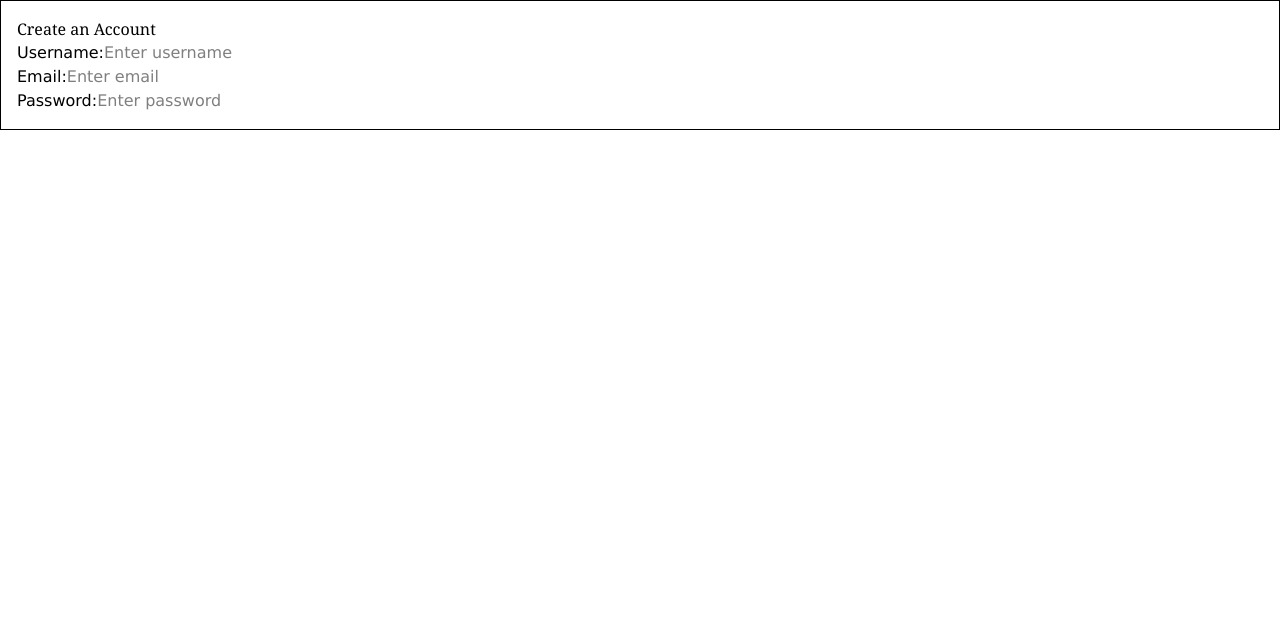
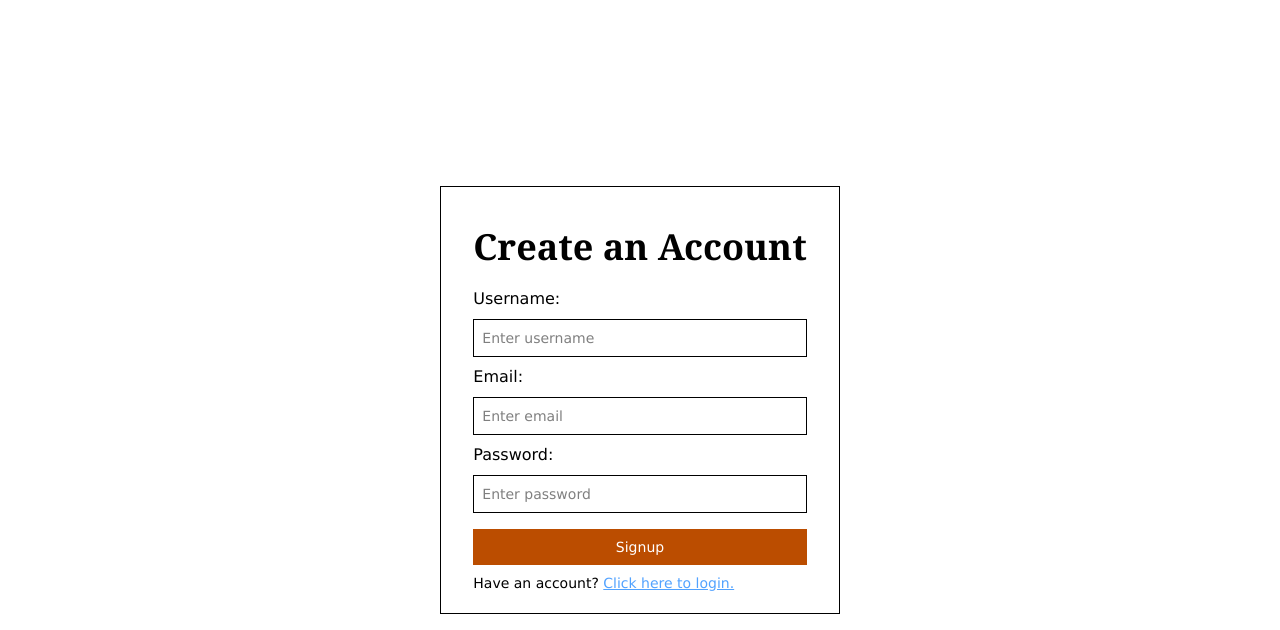
Before and after one commit to Wineshuga/task-manager, a React (Vite) app in the folder frontend/: page /signup in a window 1280 px wide. Shown: the top 630 px of the page. Built offline with nearby package versions, Linux system fonts and the light colour scheme; no server answers.

Commit message:
Integrate register api on sign up page

```diff
--- a/frontend/src/pages/Signup.tsx
+++ b/frontend/src/pages/Signup.tsx
@@ -1,25 +1,96 @@
+import axios from "axios";
+import { useState } from "react";
+import { Link, useNavigate } from "react-router-dom";
+import { toast } from "react-toastify";
+
+const API_URL = import.meta.env.VITE_API_URL;
+
 const Signup = () => {
+  const [isLoading, setIsLoading] = useState(false);
+  const navigate = useNavigate();
+  const [inputValue, setInputValue] = useState({
+    username: "",
+    email: "",
+    password: "",
+  });
+  const handleSubmit = async (e: React.FormEvent<HTMLFormElement>) => {
+    e.preventDefault();
+    setIsLoading(true);
+    const payload = {
+      username: inputValue.username,
+      email: inputValue.email,
+      password: inputValue.password,
+    };
+
+    try {
+      await axios.post(`${API_URL}/api/auth/register/`, payload);
+      toast.success("Account created!");
+      setInputValue({ username: "", email: "", password: "" });
+      navigate("/");
+    } catch (error) {
+      console.error(error);
+      toast.error("Something went wrong!");
+    } finally {
+      setIsLoading(false);
+    }
+  };
   return (
-    <section>
-      <article className="border p-4">
-        <h1>Create an Account</h1>
-        <form action="" method="post">
+    <section className="flex justify-center items-center h-screen">
+      <article className="border sm:px-8 px-4 py-5 mx-3">
+        <h1 className="font-bold text-4xl my-5 text-center">
+          Create an Account
+        </h1>
+        <form onSubmit={(e) => handleSubmit(e)} method="post">
           <div>
             <label htmlFor="username">Username:</label>
-            <input type="text" name="username" placeholder="Enter username" />
+            <input
+              className="border p-2 text-sm w-full my-2"
+              value={inputValue.username}
+              onChange={(e) =>
+                setInputValue({ ...inputValue, username: e.target.value })
+              }
+              type="text"
+              name="username"
+              placeholder="Enter username"
+            />
           </div>
           <div>
             <label htmlFor="email">Email:</label>
-            <input type="email" name="email" placeholder="Enter email" />
+            <input
+              className="border p-2 text-sm w-full my-2"
+              type="email"
+              value={inputValue.email}
+              onChange={(e) =>
+                setInputValue({ ...inputValue, email: e.target.value })
+              }
+              name="email"
+              placeholder="Enter email"
+            />
           </div>
           <div>
             <label htmlFor="password">Password:</label>
             <input
+              className="border p-2 text-sm w-full my-2"
               type="password"
+              value={inputValue.password}
+              onChange={(e) =>
+                setInputValue({ ...inputValue, password: e.target.value })
+              }
               name="password"
               placeholder="Enter password"
             />
           </div>
+          <input
+            type="submit"
+            className="bg-amber-700 w-full p-2 text-white my-2 text-sm cursor-pointer"
+            value={isLoading ? "Signing up..." : "Signup"}
+          />
+          <p className="text-sm">
+            Have an account?{" "}
+            <Link to={"/"} className="underline text-blue-400">
+              Click here to login.
+            </Link>
+          </p>
         </form>
       </article>
     </section>
```
